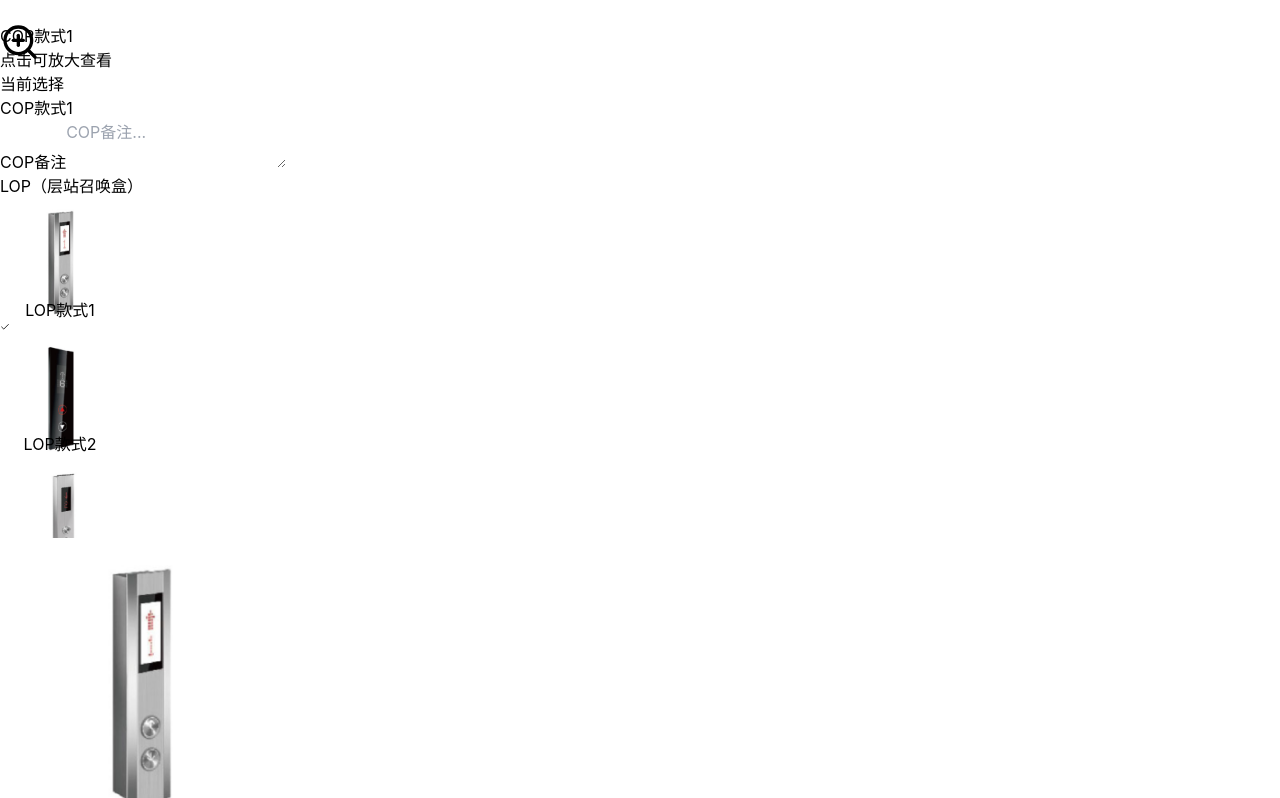
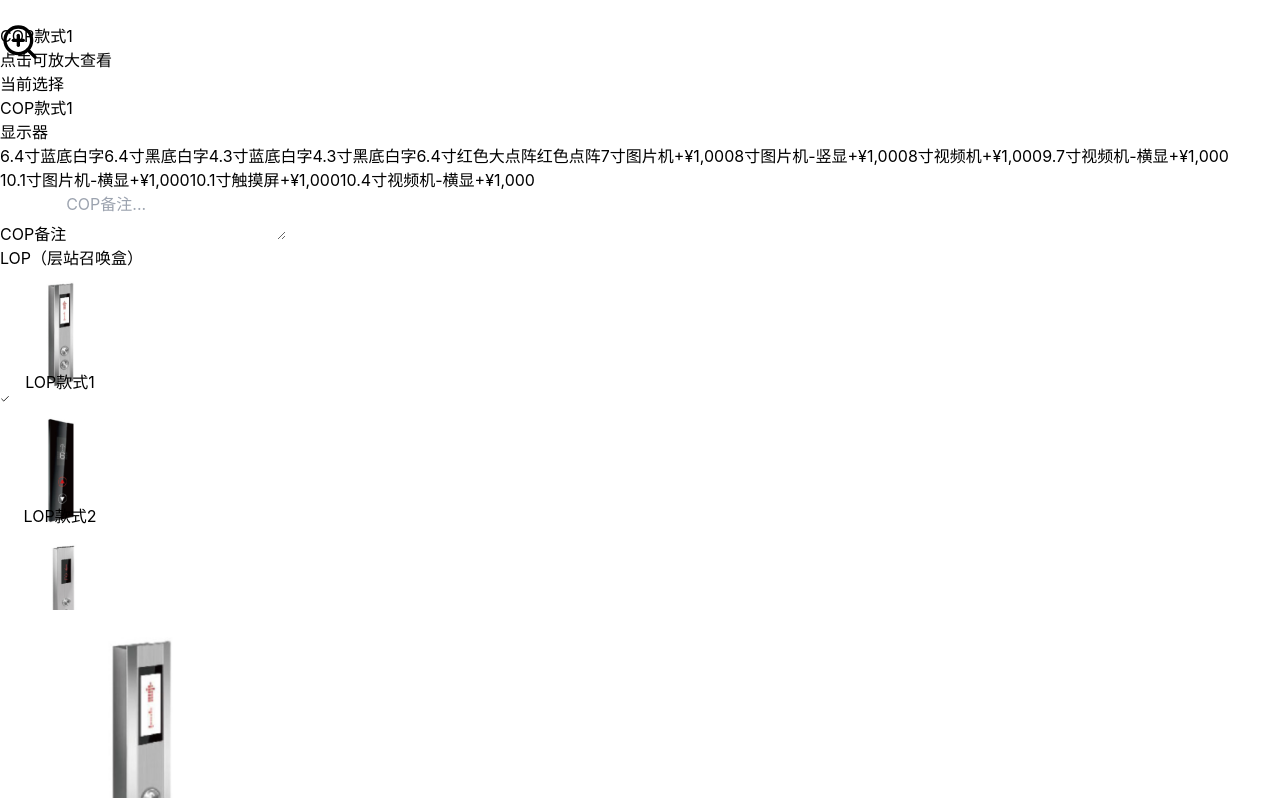
Before and after one commit to guoylyy/crystal-sales, a React (Vite) app in the folder elevator-shop/: page /quotation in a window 1280 px wide. Shown: the part 5342-6140 px from the top of the page. Built offline with nearby package versions, Linux system fonts and the light colour scheme.

Commit message:
feat: 按要求修改显示与召唤区域的选项

```diff
--- a/elevator-shop/src/pages/QuotationPage.tsx
+++ b/elevator-shop/src/pages/QuotationPage.tsx
@@ -739,7 +739,34 @@ export default function QuotationPage() {
           ? COP_PRESETS.find(p => p.id === selections.copPresetId)?.label
           : '未选择'}
       </div>
-      <div className="mt-3">
+      <div className="mt-3 space-y-3">
+        <div>
+          <div className="text-xs font-semibold text-gray-700 mb-1">显示器</div>
+          <div className="flex flex-wrap gap-1.5">
+            {DISPLAY_OPTIONS.map(opt => {
+              const selected = selections.display === opt.name
+              return (
+                <button
+                  key={opt.name}
+                  onClick={() => update('display', opt.name)}
+                  className={`px-2 py-1 rounded-lg border-2 text-xs font-medium transition-all ${
+                    selected
+                      ? 'border-blue-600 bg-blue-50 text-blue-700'
+                      : 'border-gray-200 hover:border-gray-300 text-gray-600'
+                  }`}
+                >
+                  {opt.name}
+                  {opt.price !== 0 && (
+                    <span className={`ml-1 ${selected ? 'text-blue-500' : 'text-gray-400'}`}>
+                      {opt.price > 0 ? '+' : ''}¥{opt.price.toLocaleString()}
+                    </span>
+                  )}
+                </button>
+              )
+            })}
+          </div>
+        </div>
+        <div>
           <label className="block text-xs font-semibold text-gray-600 mb-1">COP备注</label>
           <textarea
             value={copSubRemarks}
@@ -748,6 +775,7 @@ export default function QuotationPage() {
             rows={2}
             className="w-full px-2 py-1.5 border border-gray-300 rounded-lg text-xs focus:outline-none focus:border-blue-500 resize-none"
           />
+        </div>
       </div>
     </div>
   )
@@ -766,7 +794,7 @@ export default function QuotationPage() {
         <div>
           <div className="text-xs font-semibold text-gray-700 mb-1">显示器</div>
           <div className="flex flex-wrap gap-1.5">
-            {DISPLAY_OPTIONS.map(opt => {
+            {DISPLAY_OPTIONS.filter(opt => ['4.3寸蓝底白字', '4.3寸黑底白字', '6.4寸蓝底白字', '6.4寸黑底白字', '6.4寸红色大点阵'].includes(opt.name)).map(opt => {
               const selected = selections.display === opt.name
               return (
                 <button
```
Lines whose indentation alone changed are shown as unchanged.
